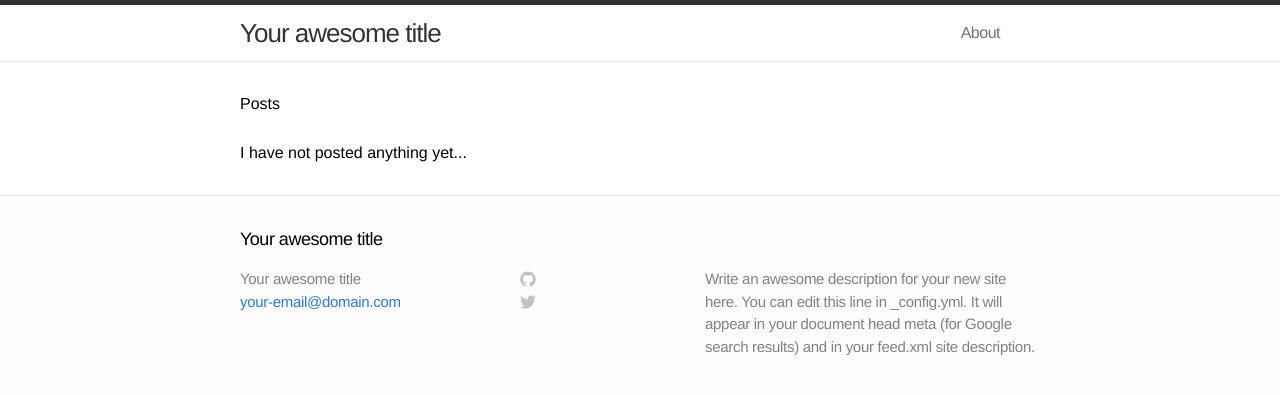
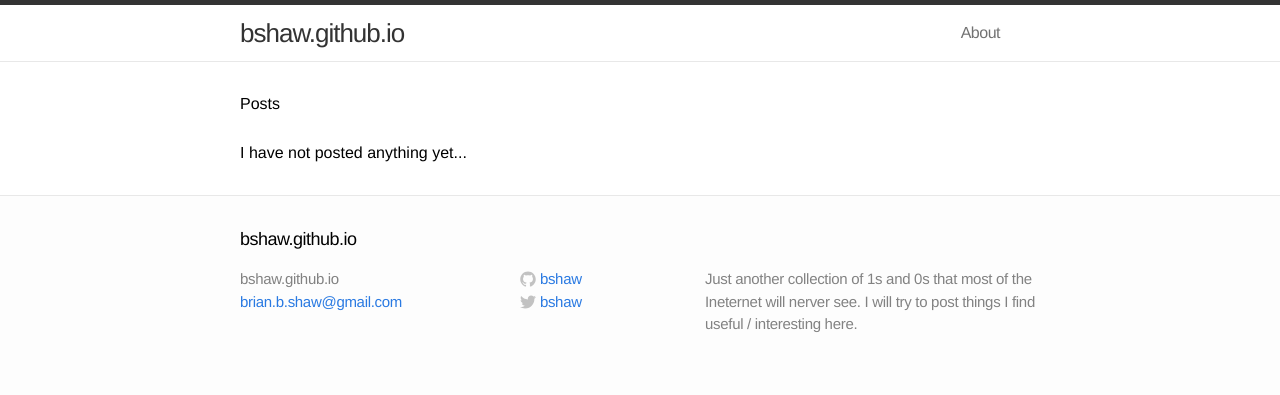
Before and after one commit to bshaw/bshaw.github.io, a Jekyll site: the page built from index.html, in a window 1280 px wide. Shown: the top 395 px of the page. Built offline with Jekyll 4.4.1, drawn with Linux system fonts in a browser that asks for light colours.

Commit message:
Add initial config customizations

```diff
--- a/_config.yml
+++ b/_config.yml
@@ -1,10 +1,13 @@
 # Site settings
-title: Your awesome title
-email: your-email@domain.com
-description: "Write an awesome description for your new site here. You can edit this line in _config.yml. It will appear in your document head meta (for Google search results) and in your feed.xml site description."
+title: bshaw.github.io
+email: brian.b.shaw@gmail.com
+description: "Just another collection of 1s and 0s that most of the Ineternet will nerver see. I will try to post things I find useful / interesting here."
 baseurl: ""
-url: "http://yourdomain.com"
+url: "http://bshaw.github.io"
+username: bshaw
 
 # Build settings
 markdown: kramdown
 permalink: pretty
+
+timezone: America/Indiana/Indianapolis
```
